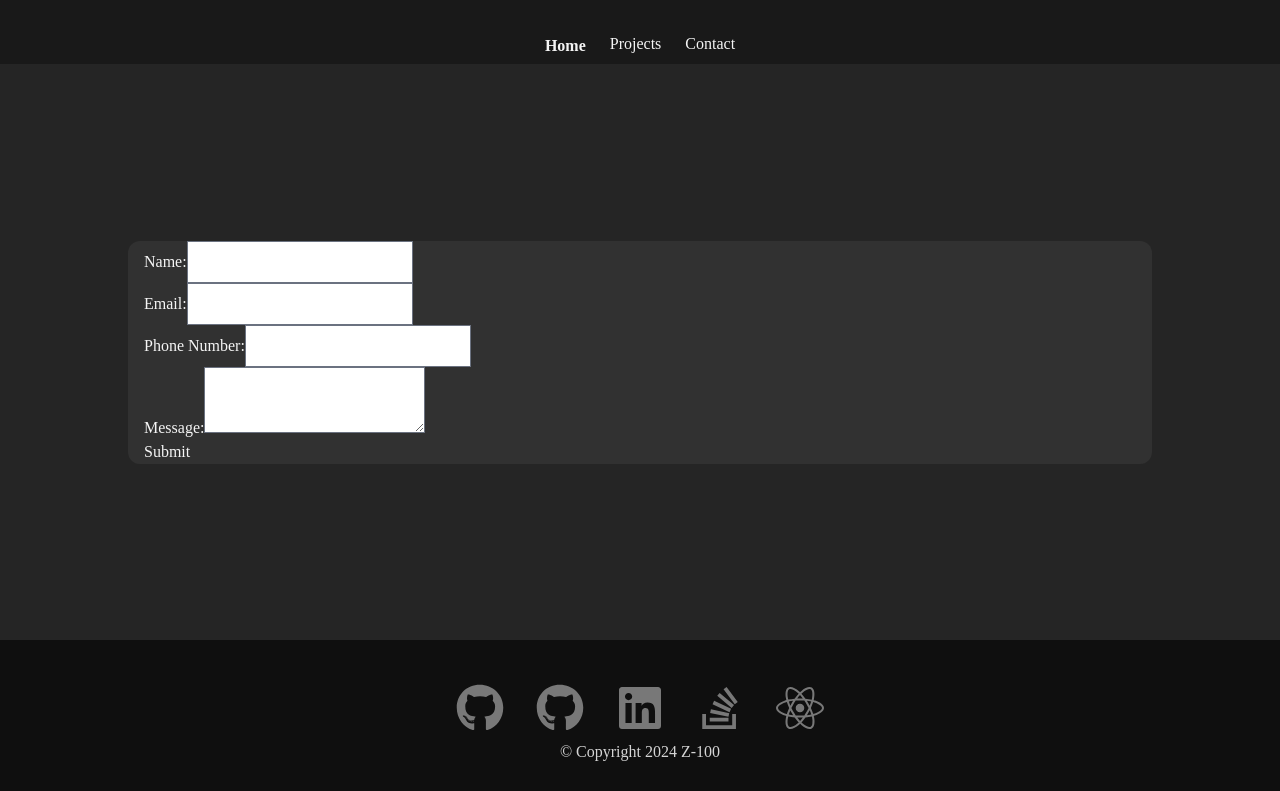
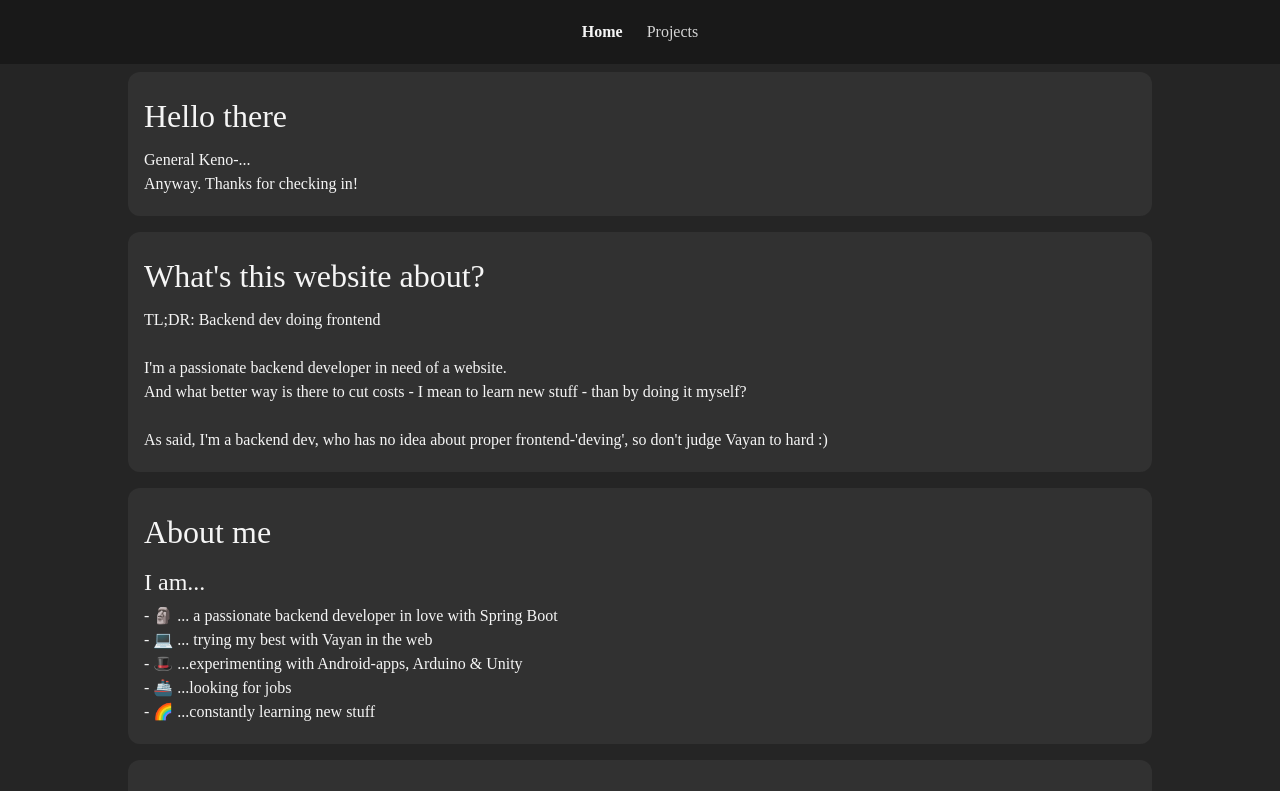
Before and after one commit to Z-100/vayan, a React (Create React App) app: page /contact in a window 1280 px wide. Shown: the top 791 px of the page. Built offline with nearby package versions, Linux system fonts and the light colour scheme.

Commit message:
feature(update-projects-page): Remove contact

```diff
--- a/src/components/navigation/Footer.tsx
+++ b/src/components/navigation/Footer.tsx
@@ -16,6 +16,7 @@
                     </li>
                 ))}
             </ul>
+
             <p className="text-light-2">© Copyright 2024 Z-100</p>
         </div>
     )
--- a/src/components/navigation/Navbar.tsx
+++ b/src/components/navigation/Navbar.tsx
@@ -16,19 +16,12 @@
                               onClick={() => setActive(route.name)}
                               className="">
 
-                                <span className="visible sm:invisible w-6 ">
-                                    <route.icon
-                                        className={active === route.name ? "bg-dark-3 h-7 w-auto rounded-full transition-all duration-150" : "w-6 h-auto"}/>
-                                </span>
-
-                            <span className="invisible sm:visible">
-                                <p className={active === route.name ? "font-bold" : ""}>{route.name}</p>
-                            </span>
+                            <p className={active === route.name ? "font-bold" : "text-light-2"}>{route.name}</p>
                         </Link>
                     ))}
                 </div>
             </div>
-            <div className="h-16 hidden sm:block"></div>
+            <div className="h-12 sm:h-16 sm:block"></div>
         </>
     )
 }
--- a/src/components/router/RouterData.tsx
+++ b/src/components/router/RouterData.tsx
@@ -18,11 +18,4 @@
         icon: BiHomeHeart,
         group: RouteGroup.MID,
     },
-    {
-        path: "/contact",
-        element: <ContactPage/>,
-        name: "Contact",
-        icon: BiHomeHeart,
-        group: RouteGroup.RIGHT,
-    },
 ]
```
